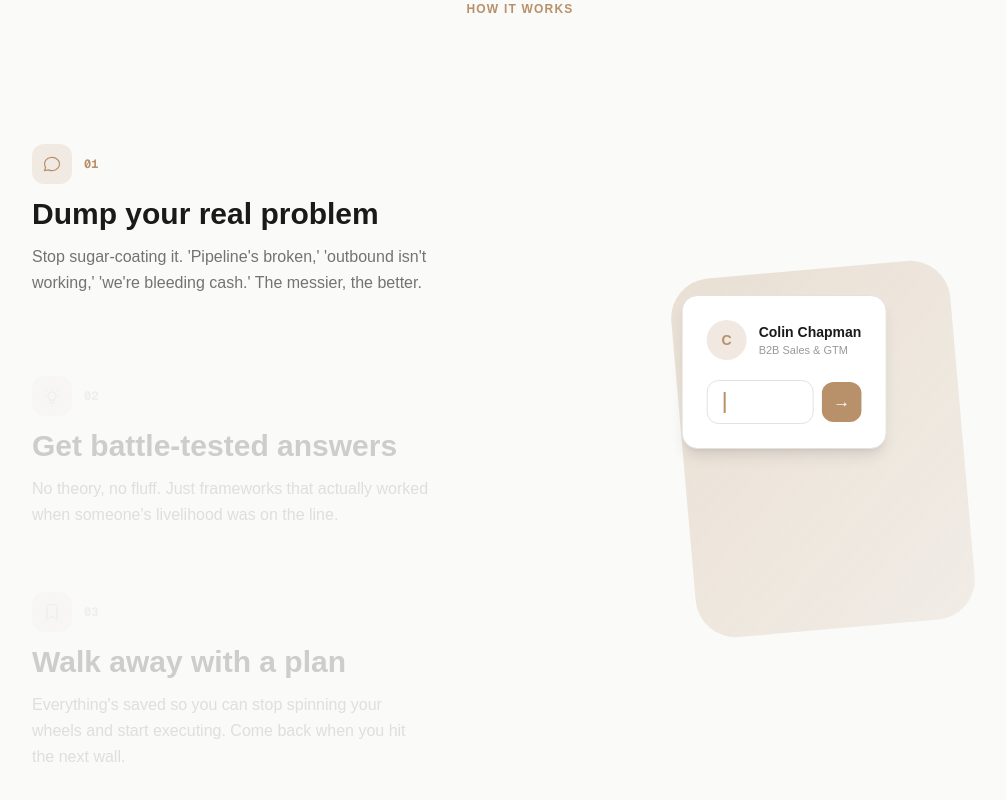
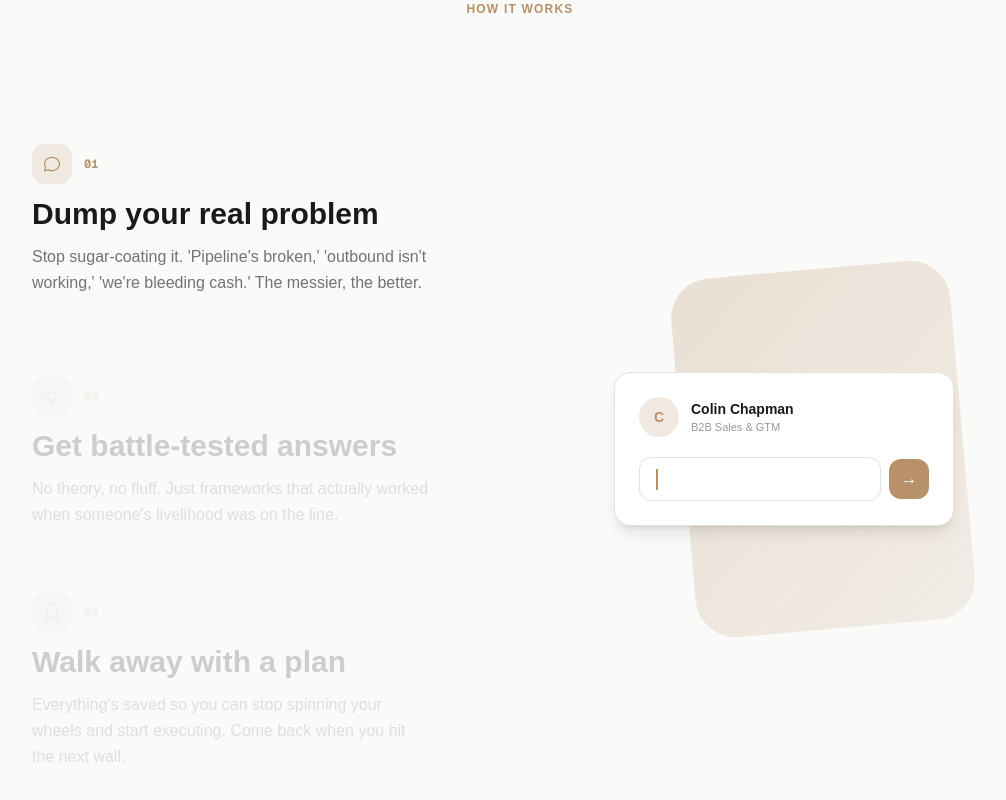
Before and after one commit to Apex-Sudo/forgehouse-site, a Next.js app: page / in a window 1280 px wide. Shown: the part 1619-2419 px from the top of the page, without its empty margins (120-1126 px from the left). Built offline with nearby package versions, Linux system fonts and the light colour scheme; no server answers.

Commit message:
fix: eliminate flash between How It Works mockup transitions

```diff
--- a/src/app/page.tsx
+++ b/src/app/page.tsx
@@ -538,14 +538,13 @@ function HowItWorks() {
                 }}
               />
               {/* Mockup card */}
-              <div className="relative z-10 transition-all duration-500">
+              <div className="relative z-10 w-full min-h-[400px]">
                 {STEPS.map((step, i) => (
                   <div
                     key={step.num}
-                    className={`transition-all duration-500 absolute top-1/2 left-1/2 -translate-x-1/2 -translate-y-1/2 ${
-                      i === activeStep ? "opacity-100 scale-100" : "opacity-0 scale-95"
+                    className={`transition-all duration-500 absolute inset-0 flex items-center justify-center ${
+                      i === activeStep ? "opacity-100 scale-100" : "opacity-0 scale-95 pointer-events-none"
                     }`}
-                    style={{ position: i === activeStep ? "relative" : "absolute" }}
                   >
                     {step.mockup}
                   </div>
```
